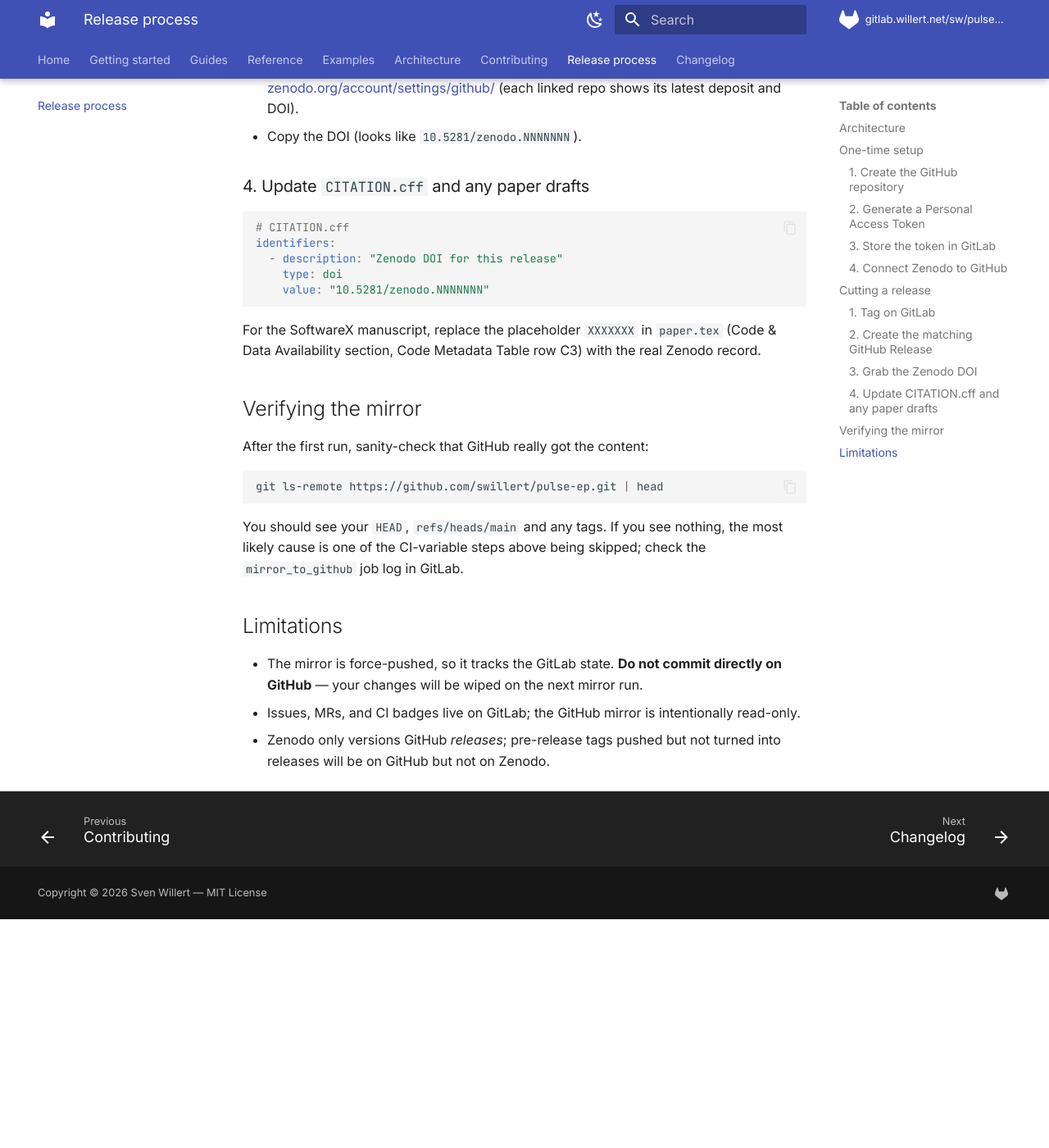
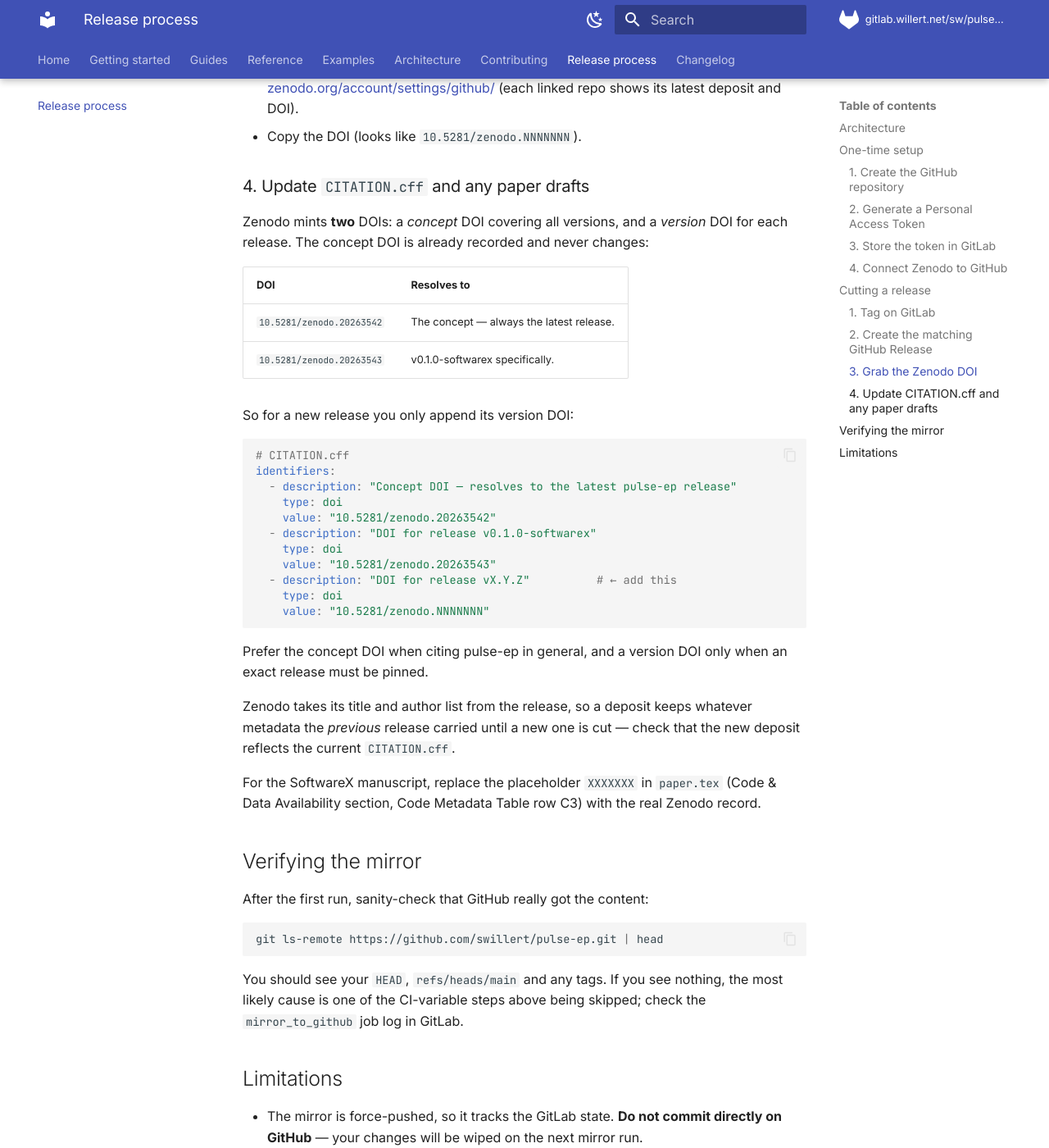
Before and after one commit to swillert/pulse-ep, an MkDocs documentation site: the page built from docs/release-process.md, in a window 1280 px wide and 1400 px high, scrolled down 2477 px. Shown: the whole window at 82% size. Built offline with MkDocs 1.6.1 and Material for MkDocs 9.7.7, drawn with Linux system fonts in a browser that asks for light colours; before the commit the page ends 3598 px from its top, so only the background shows below that.

Commit message:
Record the Zenodo DOIs
The v0.1.0-softwarex deposit exists but was never written back into the
repository, so nothing here was citable.

Zenodo mints two DOIs and the difference matters: the concept DOI
(...20263542) always resolves to the latest release and is what a paper
should cite; a version DOI (...20263543 for v0.1.0-softwarex) pins one
exact release. Both are recorded, and the release process now says which
to use and that only the version DOI needs appending next time.

Co-Authored-By: Claude Opus 5 (1M context) <noreply@anthropic.com>
Claude-Session: https://claude.ai/code/session_0166oaMeKcz58NLqnuc6L4Sh

````diff
--- a/docs/release-process.md
+++ b/docs/release-process.md
@@ -112,13 +112,37 @@ tags. So after the mirror push:
 
 ### 4. Update `CITATION.cff` and any paper drafts
 
+Zenodo mints **two** DOIs: a *concept* DOI covering all versions, and a
+*version* DOI for each release. The concept DOI is already recorded and
+never changes:
+
+| DOI | Resolves to |
+|---|---|
+| `10.5281/zenodo.20263542` | The concept — always the latest release. |
+| `10.5281/zenodo.20263543` | v0.1.0-softwarex specifically. |
+
+So for a new release you only append its version DOI:
+
 ```yaml
 # CITATION.cff
 identifiers:
-  - description: "Zenodo DOI for this release"
+  - description: "Concept DOI — resolves to the latest pulse-ep release"
+    type: doi
+    value: "10.5281/zenodo.20263542"
+  - description: "DOI for release v0.1.0-softwarex"
+    type: doi
+    value: "10.5281/zenodo.20263543"
+  - description: "DOI for release vX.Y.Z"          # ← add this
     type: doi
     value: "10.5281/zenodo.NNNNNNN"
 ```
+
+Prefer the concept DOI when citing pulse-ep in general, and a version DOI
+only when an exact release must be pinned.
+
+Zenodo takes its title and author list from the release, so a deposit keeps
+whatever metadata the *previous* release carried until a new one is cut —
+check that the new deposit reflects the current `CITATION.cff`.
 
 For the SoftwareX manuscript, replace the placeholder
 `XXXXXXX` in `paper.tex` (Code & Data Availability section,
````
Also changed, not shown: README.md (+11 -3 lines), 1 other file.
